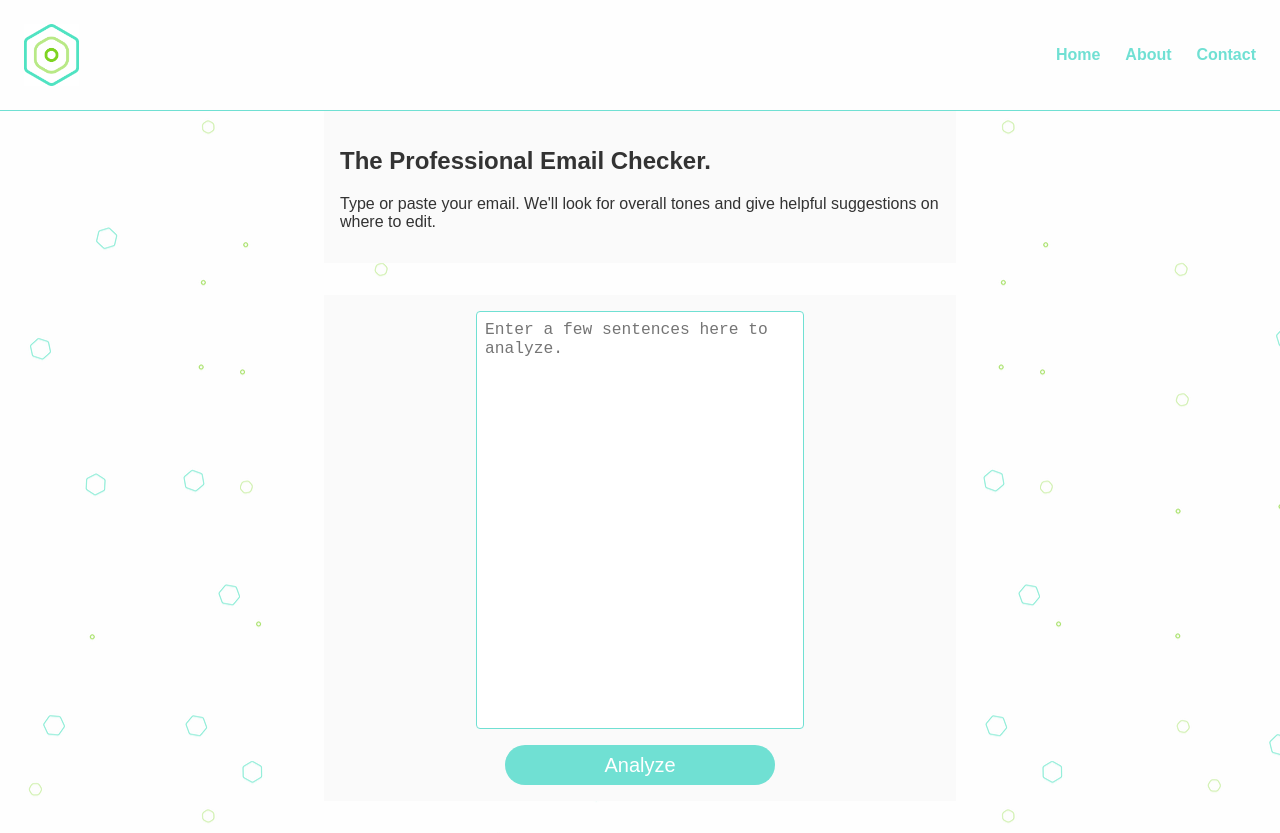
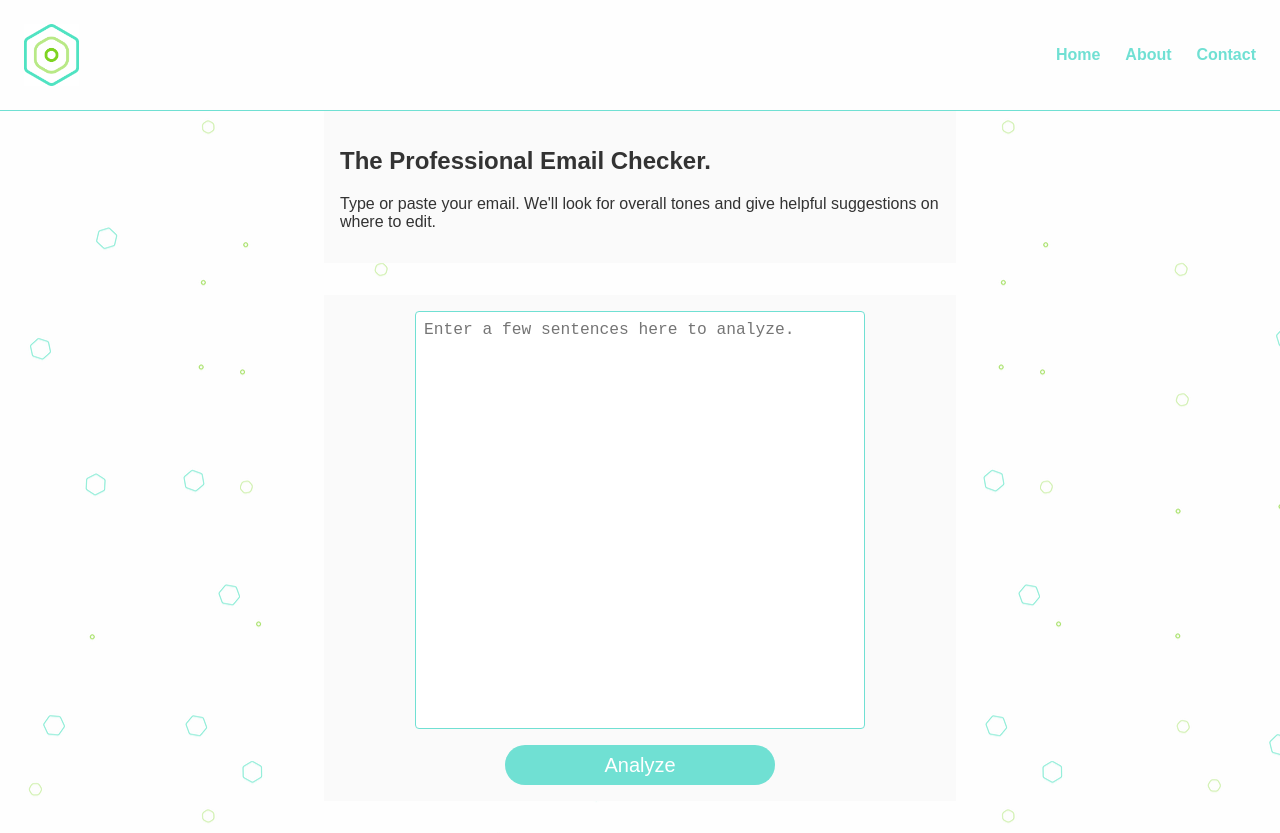
Before and after one commit to BrandonKlotz/senti, a React (Create React App) app in the folder client/: page / in a window 1280 px wide. Built offline with nearby package versions, Linux system fonts and the light colour scheme.

Commit message:
Found small css bug that I previously missed

```diff
--- a/client/src/index.css
+++ b/client/src/index.css
@@ -210,7 +210,7 @@ i.hide {
   padding: 1em;
 }
 
-.DocumentResults, textarea, {
+.DocumentResults, textarea {
   align-items: center;
   display: flex;
   flex-direction: column;
```
